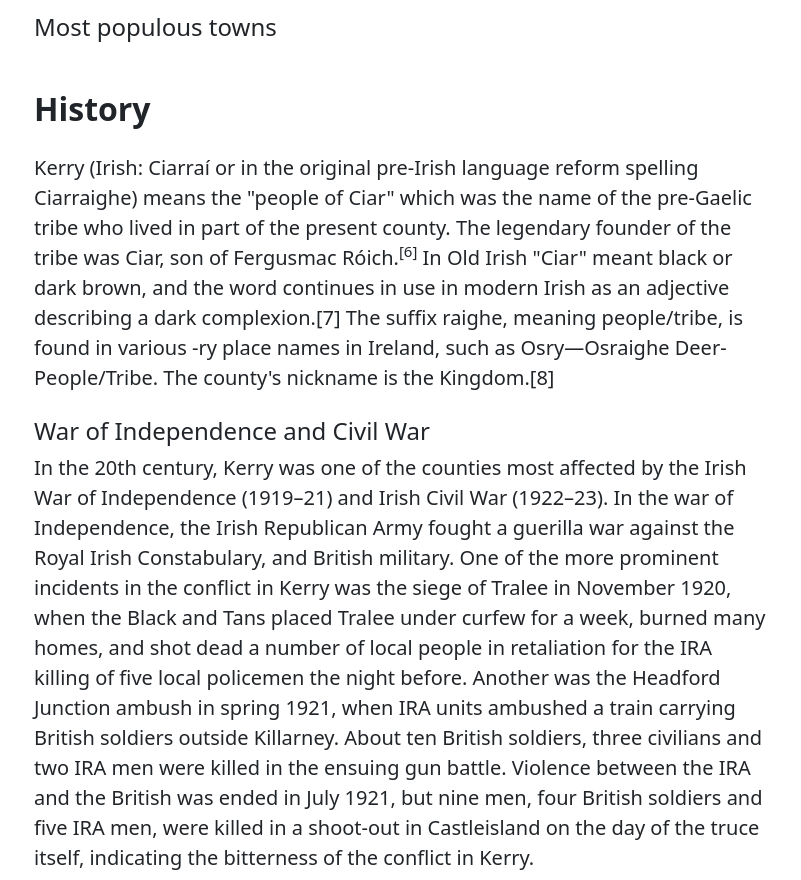
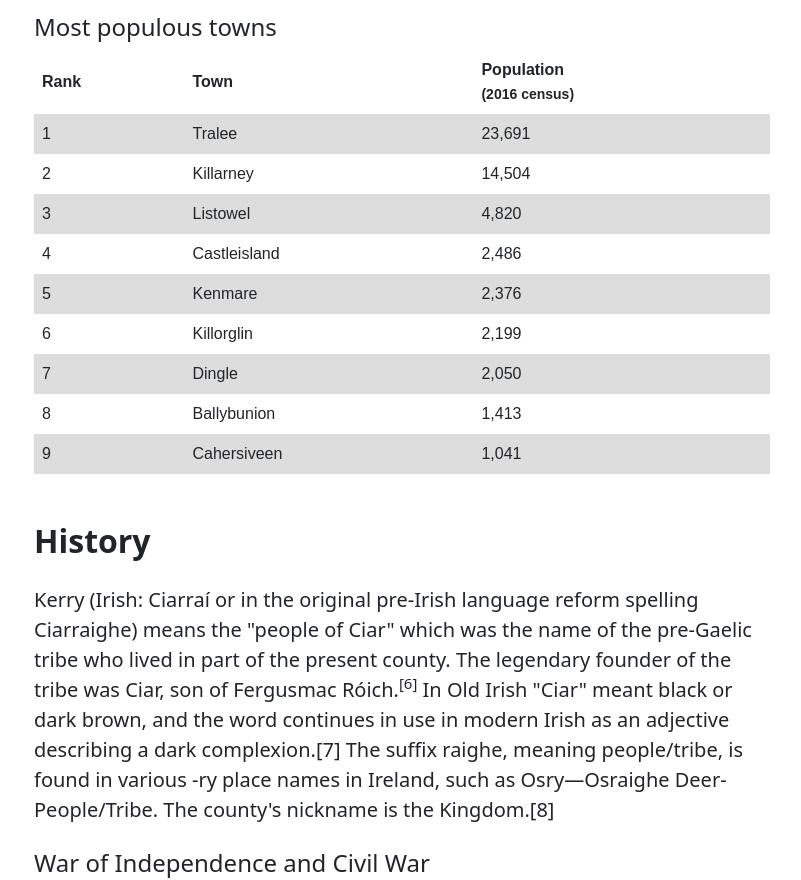
Before and after one commit to LeoStudentCCT/csp_ca1, a plain HTML site: page CA1/dist/index.html in a window 1280 px wide. Shown: the part 1474-2354 px from the top of the page, without its empty margins (48-849 px from the left). Drawn offline with nearby package versions, Linux system fonts and the light colour scheme.

Commit message:
Table added

```diff
--- a/CA1/dist/index.html
+++ b/CA1/dist/index.html
@@ -26,7 +26,7 @@
                     <li class="nav-item"><a class="nav-link" href="#1">Intro</a></li>
                     <li class="nav-item"><a class="nav-link" href="#2">History</a></li>
                     <li class="nav-item"><a class="nav-link" href="#3">Local Government</a></li>
-                    <li class="nav-item"><a class="nav-link active" aria-current="page" href="#">Blog</a></li>
+                    <li class="nav-item"><a class="nav-link active" aria-current="page" href="#">Most populous cities</a></li>
                 </ul>
             </div>
         </div>
@@ -71,6 +71,62 @@
                         </ul>
                         </p>
                         <h4>Most populous towns</h4>
+                        <table>
+                            <tr>
+                              <th>Rank</th>
+                              <th>Town</th>
+                              <th>Population
+                                  <br>
+                                <small>(2016 census)</small>
+                              </th>
+                            </tr>
+                            <tr>
+                              <td>1</td>
+                              <td>Tralee</td>
+                              <td>23,691</td>
+                            </tr>
+                            <tr>
+                              <td>2</td>
+                              <td>Killarney</td>
+                              <td>14,504</td>
+                            </tr>
+                            <tr>
+                              <td>3</td>
+                              <td>Listowel</td>
+                              <td>4,820</td>
+                            </tr>
+                            <tr>
+                              <td>4</td>
+                              <td>Castleisland</td>
+                              <td>2,486</td>
+                            </tr>
+                            <tr>
+                              <td>5</td>
+                              <td>Kenmare</td>
+                              <td>2,376</td>
+                            </tr>
+                            <tr>
+                              <td>6</td>
+                              <td>Killorglin</td>
+                              <td>2,199</td>
+                            </tr>
+                            <tr>
+                                <td>7</td>
+                                <td>Dingle</td>
+                                <td>2,050</td>
+                              </tr>
+                              <tr>
+                                <td>8</td>
+                                <td>Ballybunion</td>
+                                <td>1,413</td>
+                              </tr>
+                              <tr>
+                                <td>9</td>
+                                <td>Cahersiveen</td>
+                                <td>1,041</td>
+                              </tr>
+                          </table>
+
                         <h2 id="2" class="fw-bolder mb-4 mt-5">History</h2>
                         <p class="fs-5 mb-4">Kerry (Irish: Ciarraí or in the original pre-Irish language reform spelling Ciarraighe) means the "people of Ciar" which was the name of the pre-Gaelic tribe who lived in part of the present county. The legendary founder of the tribe was Ciar, son of Fergusmac Róich.<sup>[6]</sup> In Old Irish "Ciar" meant black or dark brown, and the word continues in use in modern Irish as an adjective describing a dark complexion.[7] The suffix raighe, meaning people/tribe, is found in various -ry place names in Ireland, such as Osry—Osraighe Deer-People/Tribe. The county's nickname is the Kingdom.[8]</p>
                         <h4>War of Independence and Civil War</h4>
```
Also changed, not shown: CA1/dist/css/styles.css.
